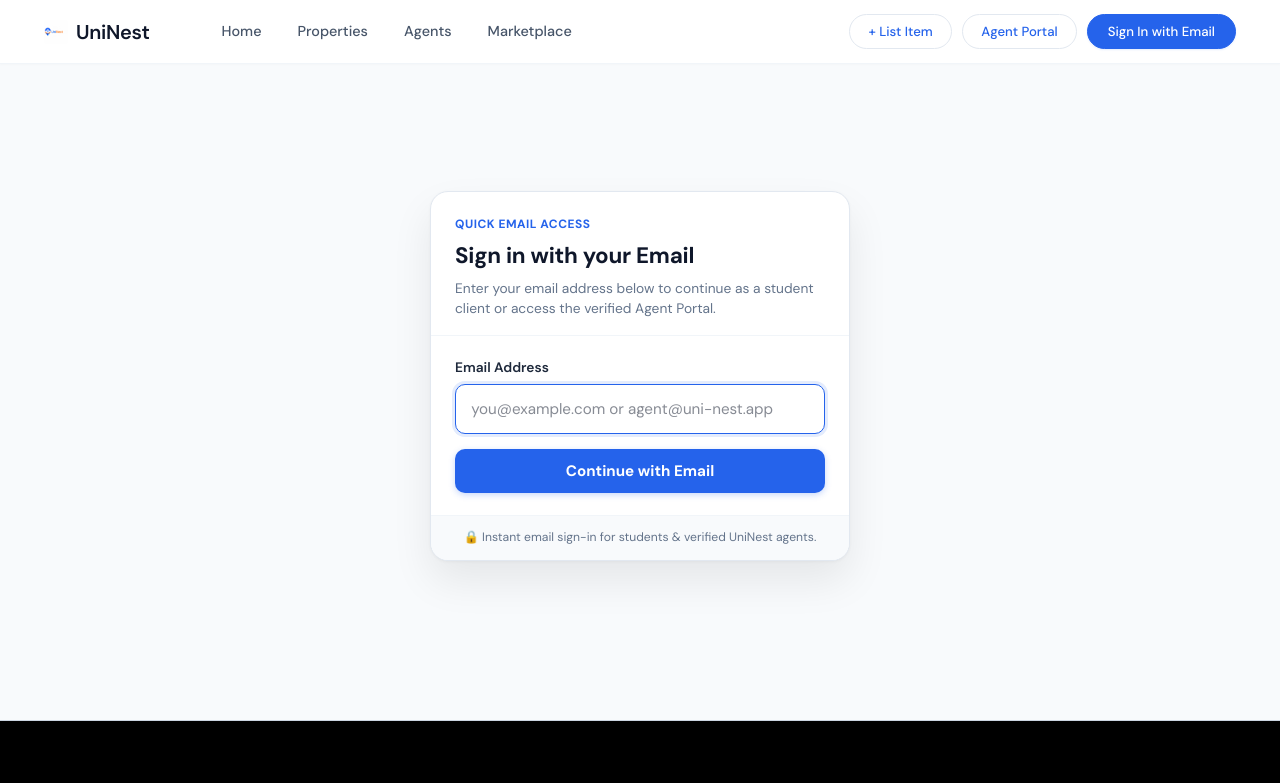
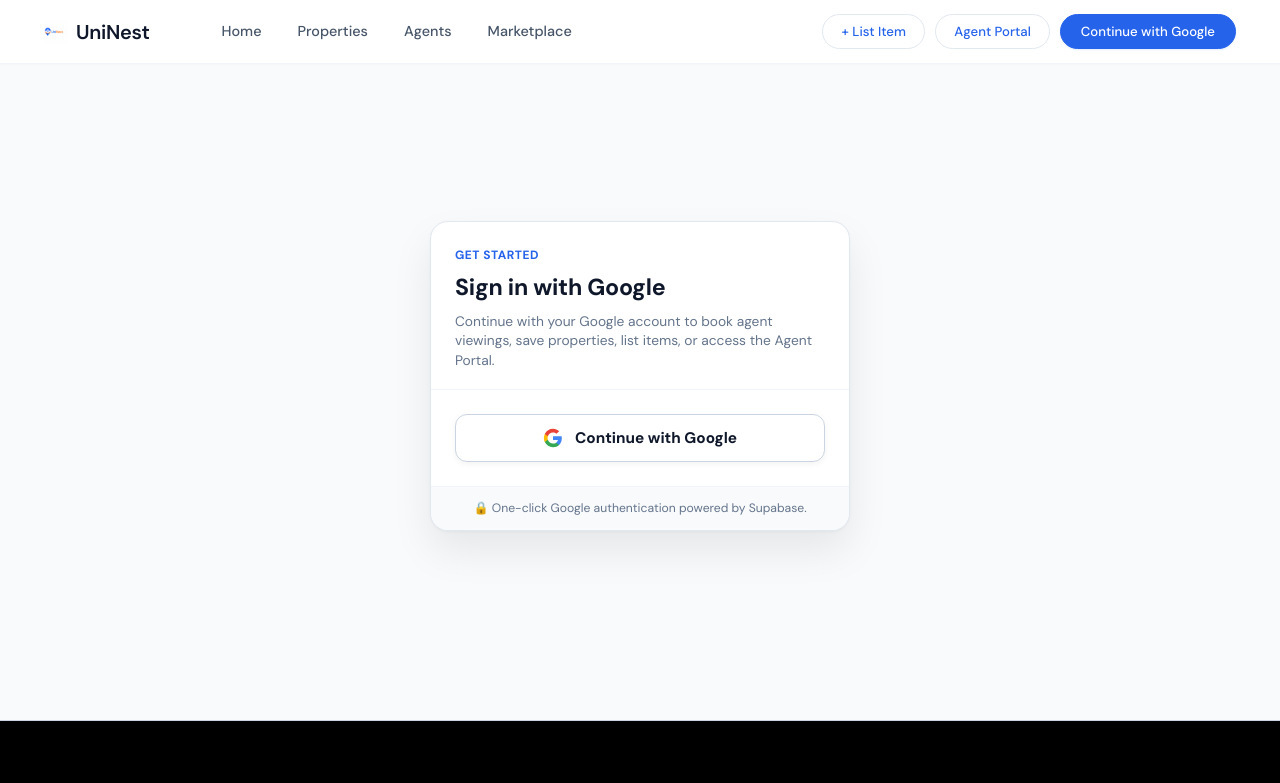
Before and after one commit to georgescourser-lab/project-UniNest, a Next.js app: page /signup in a window 1280 px wide. Shown: the top 783 px of the page. Built offline with nearby package versions, Linux system fonts and the light colour scheme; no server answers.

Commit message:
Keep only Continue with Google sign-in across all auth screens

```diff
--- a/public/js/auth.js
+++ b/public/js/auth.js
@@ -1,5 +1,5 @@
-// UniNest Simplified Email-Only Authentication System
-// Allows instant sign-in with just an email address for both the Agent Portal and all client actions.
+// UniNest One-Click Google Authentication System
+// Streamlined to Sign in with Google only (no email/password forms).
 
 (function() {
   'use strict';
@@ -17,10 +17,10 @@
         const stored = localStorage.getItem('uninest_user');
         if (stored) {
           const parsed = JSON.parse(stored);
-          if (parsed && parsed.email) {
-            const name = parsed.name || parsed.email.split('@')[0];
+          if (parsed && (parsed.id || parsed.email)) {
+            const name = parsed.name || (parsed.email ? parsed.email.split('@')[0] : 'Student');
             return {
-              id: parsed.id || 'user_' + parsed.email.replace(/[^a-z0-9]/gi, '_'),
+              id: parsed.id,
               email: parsed.email,
               name: name,
               user_metadata: { full_name: name, display_name: name }
@@ -36,10 +36,10 @@
           const [key, val] = pair.trim().split('=');
           if ((key === 'uninest_user_client' || key === 'uninest_user_session') && val) {
             const parsed = JSON.parse(decodeURIComponent(val));
-            if (parsed && parsed.email) {
-              const name = parsed.name || parsed.email.split('@')[0];
+            if (parsed && (parsed.id || parsed.email)) {
+              const name = parsed.name || (parsed.email ? parsed.email.split('@')[0] : 'Student');
               return {
-                id: parsed.id || 'user_' + parsed.email.replace(/[^a-z0-9]/gi, '_'),
+                id: parsed.id,
                 email: parsed.email,
                 name: name,
                 user_metadata: { full_name: name, display_name: name }
@@ -53,25 +53,14 @@
     },
 
     saveClientSession(user) {
-      if (!user || !user.email) return;
-      const cleanEmail = user.email.trim().toLowerCase();
-      const name = user.user_metadata?.full_name || user.name || cleanEmail.split('@')[0] || 'User';
-      const id = user.id || ('user_' + cleanEmail.replace(/[^a-z0-9]/g, '_'));
-
-      this._user = {
-        id,
-        email: cleanEmail,
-        name,
-        user_metadata: { full_name: name, display_name: name }
-      };
-
+      if (!user) return;
+      this._user = user;
       const payload = {
-        id,
-        email: cleanEmail,
-        name,
+        id: user.id || `user_${Date.now()}`,
+        email: user.email || '',
+        name: user.user_metadata?.full_name || user.name || (user.email ? user.email.split('@')[0] : 'Student'),
         createdAt: Date.now()
       };
-
       try {
         localStorage.setItem('uninest_user', JSON.stringify(payload));
         const encoded = encodeURIComponent(JSON.stringify(payload));
@@ -94,7 +83,6 @@
       return !!this._user;
     },
 
-    // Execute callback if signed in; otherwise open the simple email sign-in modal
     requireAuth(actionCallback, options = {}) {
       if (this.isAuthenticated()) {
         if (typeof actionCallback === 'function') {
@@ -104,7 +92,7 @@
       }
 
       this._pendingAction = typeof actionCallback === 'function' ? actionCallback : null;
-      const reason = options.reason || 'Enter your email address to continue.';
+      const reason = options.reason || 'Sign in with Google to continue.';
       this.openAuthModal(options.mode || 'signin', reason);
       return false;
     },
@@ -118,18 +106,13 @@
       const reasonEl = document.getElementById('uni-auth-modal-reason');
       if (reasonEl) {
         reasonEl.textContent =
-          reason || 'Enter your email address below to access client features or the Agent Portal.';
+          reason || 'Continue with your Google account to save properties, book viewings, list items, or access the Agent Portal.';
         reasonEl.style.display = 'block';
       }
 
       this.clearMessages();
       modal.classList.add('open');
       document.body.style.overflow = 'hidden';
-
-      setTimeout(() => {
-        const emailInput = document.getElementById('uni-auth-email');
-        if (emailInput) emailInput.focus();
-      }, 80);
     },
 
     closeAuthModal() {
@@ -156,7 +139,7 @@
 
     showError(msg) {
       const errBox = document.getElementById('uni-auth-error-box');
-      const text = typeof msg === 'string' ? msg : (msg?.message || 'Please enter a valid email address.');
+      const text = typeof msg === 'string' ? msg : (msg?.message || 'Google sign-in failed.');
       if (errBox) {
         errBox.textContent = text;
         errBox.style.display = 'block';
@@ -165,26 +148,35 @@
       }
     },
 
-    handleFormSubmit(e) {
-      if (e) e.preventDefault();
-      const emailInput = document.getElementById('uni-auth-email');
-      const rawEmail = emailInput ? emailInput.value.trim().toLowerCase() : '';
+    async signInWithGoogle() {
+      const btn = document.getElementById('uni-auth-google-btn');
+      if (btn) btn.disabled = true;
+      this.clearMessages();
 
-      if (!rawEmail || !rawEmail.includes('@')) {
-        this.showError('Please enter a valid email address.');
-        return;
+      try {
+        if (!window.supabaseClient) {
+          throw new Error('Authentication service not initialized.');
+        }
+
+        const returnUrl = window.location.href;
+        const { data, error } = await window.supabaseClient.auth.signInWithOAuth({
+          provider: 'google',
+          options: {
+            redirectTo: returnUrl
+          }
+        });
+
+        if (error) throw error;
+
+        if (data?.url) {
+          window.location.href = data.url;
+        }
+      } catch (err) {
+        console.error('Google Auth error:', err);
+        this.showError(err.message || 'Google authentication failed.');
+      } finally {
+        if (btn) btn.disabled = false;
       }
-
-      const name = rawEmail.split('@')[0];
-      const user = {
-        id: 'user_' + rawEmail.replace(/[^a-z0-9]/g, '_'),
-        email: rawEmail,
-        name: name,
-        user_metadata: { full_name: name, display_name: name }
-      };
-
-      this._user = user;
-      this.onAuthSuccess(`Signed in as ${rawEmail}`);
     },
 
     onAuthSuccess(message = 'Signed in successfully!') {
@@ -202,7 +194,7 @@
           } catch (e) {
             console.error('Error resuming action:', e);
           }
-        }, 120);
+        }, 200);
       }
     },
 
@@ -218,7 +210,7 @@
       this._user = null;
       this.renderNavActions();
       if (reloadPage) {
-        this.showToast('You have been signed out.', 'info');
+        this.showToast('You have been logged out.', 'info');
         window.location.reload();
       }
     },
@@ -242,7 +234,7 @@
         toast.style.opacity = '0';
         toast.style.transform = 'translateY(-10px)';
         setTimeout(() => toast.remove(), 300);
-      }, 3500);
+      }, 4000);
     },
 
     renderNavActions() {
@@ -275,7 +267,7 @@
             html = `
               <button type="button" class="btn btn-secondary" onclick="UniMarketplace.openPostModal()" style="margin-right: 0.25rem; font-size: 0.85rem; padding: 0.45rem 0.85rem;">+ List Item</button>
               <button type="button" class="btn btn-secondary" onclick="UniMarketplace.openAgentPortal()" style="font-size: 0.85rem; padding: 0.45rem 0.85rem; margin-right: 0.35rem;">Agent Portal</button>
-              <button type="button" class="btn btn-primary" onclick="UniAuth.openAuthModal('signin')" style="padding: 0.45rem 0.95rem; font-size: 0.85rem; font-weight: 600;">Sign In with Email</button>
+              <button type="button" class="btn btn-primary" onclick="UniAuth.openAuthModal('signin')" style="padding: 0.45rem 0.95rem; font-size: 0.85rem; font-weight: 600;">Continue with Google</button>
             `;
           }
         } else {
@@ -292,7 +284,7 @@
           } else {
             html = `
               <a href="marketplace.html#sell" class="btn btn-secondary" style="margin-right: 0.25rem; font-size: 0.85rem; padding: 0.45rem 0.85rem;">+ Sell Item</a>
-              <button type="button" class="btn btn-primary" onclick="UniAuth.openAuthModal('signin')" style="font-size: 0.85rem; padding: 0.45rem 0.95rem; font-weight: 600;">Sign In with Email</button>
+              <button type="button" class="btn btn-primary" onclick="UniAuth.openAuthModal('signin')" style="font-size: 0.85rem; padding: 0.45rem 0.95rem; font-weight: 600;">Continue with Google</button>
             `;
           }
         }
@@ -313,32 +305,31 @@
     modalDiv.innerHTML = `
       <div class="uni-modal-dialog uni-auth-dialog" style="max-width: 410px; width: 100%; border-radius: 18px; padding: 0; box-shadow: 0 20px 40px rgba(0,0,0,0.2); background: #ffffff; margin: auto; display: flex; flex-direction: column; overflow: hidden;">
 
-        <div style="padding: 1.25rem 1.4rem 0.9rem 1.4rem; border-bottom: 1px solid #f1f5f9; display: flex; justify-content: space-between; align-items: flex-start;">
+        <div style="padding: 1.35rem 1.4rem 0.95rem 1.4rem; border-bottom: 1px solid #f1f5f9; display: flex; justify-content: space-between; align-items: flex-start;">
           <div>
-            <div style="font-size: 0.72rem; font-weight: 700; color: #2563eb; text-transform: uppercase; letter-spacing: 0.5px; margin-bottom: 0.2rem;">QUICK EMAIL ACCESS</div>
-            <h3 style="margin: 0; font-size: 1.25rem; color: #0f172a; font-weight: 700; letter-spacing: -0.01em;">Sign in with your Email</h3>
-            <p id="uni-auth-modal-reason" style="margin: 0.3rem 0 0 0; font-size: 0.82rem; color: #64748b; line-height: 1.4;">Enter your email address below to access client features or the Agent Portal.</p>
+            <div style="font-size: 0.72rem; font-weight: 700; color: #2563eb; text-transform: uppercase; letter-spacing: 0.5px; margin-bottom: 0.2rem;">WELCOME TO UNINEST</div>
+            <h3 style="margin: 0; font-size: 1.3rem; color: #0f172a; font-weight: 700; letter-spacing: -0.01em;">Sign in with Google</h3>
+            <p id="uni-auth-modal-reason" style="margin: 0.3rem 0 0 0; font-size: 0.84rem; color: #64748b; line-height: 1.45;">Continue with your Google account to save properties, book viewings, list items, or access the Agent Portal.</p>
           </div>
           <button type="button" class="uni-modal-close-btn" onclick="UniAuth.closeAuthModal()" style="margin-left: 1rem; flex-shrink: 0;" aria-label="Close modal">&times;</button>
         </div>
 
-        <div style="padding: 1.15rem 1.4rem 1.35rem 1.4rem;">
-          <div id="uni-auth-error-box" style="display: none; background: #fee2e2; border: 1px solid #fca5a5; color: #991b1b; padding: 0.6rem 0.85rem; border-radius: 8px; font-size: 0.82rem; margin-bottom: 0.85rem;"></div>
+        <div style="padding: 1.35rem 1.4rem;">
+          <div id="uni-auth-error-box" style="display: none; background: #fee2e2; border: 1px solid #fca5a5; color: #991b1b; padding: 0.6rem 0.85rem; border-radius: 8px; font-size: 0.82rem; margin-bottom: 0.9rem;"></div>
 
-          <form onsubmit="UniAuth.handleFormSubmit(event)" style="display: flex; flex-direction: column; gap: 0.85rem; width: 100%;">
-            <div class="form-group" style="margin: 0; width: 100%; display: flex; flex-direction: column;">
-              <label for="uni-auth-email" class="form-label" style="font-size: 0.84rem; font-weight: 600; color: #1e293b; margin-bottom: 0.35rem; display: block;">Email Address</label>
-              <input type="email" id="uni-auth-email" class="form-input" placeholder="you@example.com or agent@uni-nest.app" required style="width: 100%; box-sizing: border-box; padding: 0.7rem 0.9rem; border: 1.5px solid #cbd5e1; border-radius: 10px; font-size: 0.92rem; background: #ffffff; color: #0f172a; outline: none;" />
-            </div>
-
-            <button type="submit" id="uni-auth-submit-btn" class="btn btn-primary" style="width: 100%; height: 42px; padding: 0.6rem 1.25rem; font-weight: 700; border-radius: 10px; font-size: 0.92rem; background: #2563eb; color: #ffffff; border: none; cursor: pointer; display: flex; align-items: center; justify-content: center; box-shadow: 0 2px 6px rgba(37, 99, 235, 0.25);">
-              Continue with Email
-            </button>
-          </form>
+          <button type="button" id="uni-auth-google-btn" onclick="UniAuth.signInWithGoogle()" style="width: 100%; height: 46px; display: flex; align-items: center; justify-content: center; gap: 0.75rem; background: #ffffff; border: 1.5px solid #cbd5e1; color: #0f172a; padding: 0.55rem 1rem; border-radius: 12px; font-weight: 700; font-size: 0.95rem; box-shadow: 0 2px 6px rgba(0,0,0,0.05); cursor: pointer; transition: all 0.2s ease;">
+            <svg width="20" height="20" viewBox="0 0 24 24">
+              <path fill="#4285F4" d="M22.56 12.25c0-.78-.07-1.53-.2-2.25H12v4.26h5.92c-.26 1.37-1.04 2.53-2.21 3.31v2.77h3.57c2.08-1.92 3.28-4.74 3.28-8.09z"/>
+              <path fill="#34A853" d="M12 23c2.97 0 5.46-.98 7.28-2.66l-3.57-2.77c-.98.66-2.23 1.06-3.71 1.06-2.86 0-5.29-1.93-6.16-4.53H2.18v2.84C3.99 20.53 7.7 23 12 23z"/>
+              <path fill="#FBBC05" d="M5.84 14.09c-.22-.66-.35-1.36-.35-2.09s.13-1.43.35-2.09V7.06H2.18C1.43 8.55 1 10.22 1 12s.43 3.45 1.18 4.94l2.85-2.22.81-.63z"/>
+              <path fill="#EA4335" d="M12 5.38c1.62 0 3.06.56 4.21 1.64l3.15-3.15C17.45 2.09 14.97 1 12 1 7.7 1 3.99 3.47 2.18 7.06l3.66 2.84c.87-2.6 3.3-4.52 6.16-4.52z"/>
+            </svg>
+            Continue with Google
+          </button>
         </div>
 
         <div style="background: #f8fafc; padding: 0.7rem 1.25rem; border-top: 1px solid #f1f5f9; text-align: center; font-size: 0.74rem; color: #64748b;">
-          🔒 Instant email sign-in for students &amp; verified UniNest agents.
+          🔒 One-click Google authentication powered by Supabase.
         </div>
       </div>
     `;
@@ -358,12 +349,60 @@
     });
   }
 
-  document.addEventListener('DOMContentLoaded', () => {
+  document.addEventListener('DOMContentLoaded', async () => {
     ensureAuthModalInDom();
+
     const storedUser = UniAuth.getStoredUser();
     if (storedUser) {
       UniAuth._user = storedUser;
     }
+
+    // Extract OAuth tokens if redirected back with URL hash (#access_token=...)
+    if (window.location.hash && window.location.hash.includes('access_token')) {
+      try {
+        const hashParams = new URLSearchParams(window.location.hash.replace(/^#/, ''));
+        const accessToken = hashParams.get('access_token');
+        const refreshToken = hashParams.get('refresh_token');
+        if (accessToken && refreshToken && window.supabaseClient) {
+          const { data, error } = await window.supabaseClient.auth.setSession({
+            access_token: accessToken,
+            refresh_token: refreshToken
+          });
+          if (!error && data?.user) {
+            UniAuth._user = data.user;
+            UniAuth.saveClientSession(data.user);
+            UniAuth.showToast('✓ Signed in with Google!', 'success');
+            if (window.history && window.history.replaceState) {
+              window.history.replaceState(null, '', window.location.pathname + window.location.search);
+            }
+          }
+        }
+      } catch (hashErr) {
+        console.warn('OAuth token extraction error:', hashErr);
+      }
+    }
+
+    // Check existing Supabase session & listen for Google OAuth state changes
+    try {
+      if (window.supabaseClient && window.supabaseClient.auth) {
+        const { data } = await window.supabaseClient.auth.getSession();
+        if (data?.session?.user) {
+          UniAuth._user = data.session.user;
+          UniAuth.saveClientSession(UniAuth._user);
+        }
+
+        window.supabaseClient.auth.onAuthStateChange((_event, session) => {
+          if (session?.user) {
+            UniAuth._user = session.user;
+            UniAuth.saveClientSession(session.user);
+          }
+          UniAuth.renderNavActions();
+        });
+      }
+    } catch (e) {
+      console.warn('Supabase session initialization notice:', e);
+    }
+
     UniAuth.renderNavActions();
   });
 })();
--- a/src/components/AuthCard.tsx
+++ b/src/components/AuthCard.tsx
@@ -2,7 +2,7 @@
 
 import { useState } from 'react';
 import { useSearchParams } from 'next/navigation';
-import { signInWithEmailOnly } from '@/app/actions/authActions';
+import { getGoogleOAuthUrl } from '@/app/actions/authActions';
 
 interface AuthCardProps {
   initialTab?: 'signin' | 'signup';
@@ -12,52 +12,42 @@
 }
 
 export default function AuthCard({
+  initialTab = 'signin',
   reason,
   onClose,
 }: AuthCardProps) {
   const searchParams = useSearchParams();
   const nextParam = searchParams.get('next') || '/search';
 
-  const [email, setEmail] = useState('');
   const [loading, setLoading] = useState(false);
-  const [errorMsg, setErrorMsg] = useState('');
+  const [errorMsg, setErrorMsg] = useState(() => {
+    if (typeof window !== 'undefined') {
+      const err = new URLSearchParams(window.location.search).get('error');
+      if (err) return err;
+    }
+    return '';
+  });
 
-  const handleSubmit = async (e: React.FormEvent) => {
-    e.preventDefault();
+  const handleGoogleSignIn = async () => {
+    setLoading(true);
     setErrorMsg('');
+    try {
+      const origin = window.location.origin;
+      const res = await getGoogleOAuthUrl(origin, nextParam);
 
-    const cleanEmail = email.trim().toLowerCase();
-    if (!cleanEmail || !cleanEmail.includes('@')) {
-      setErrorMsg('Please enter a valid email address.');
-      return;
-    }
-
-    setLoading(true);
-    try {
-      const res = await signInWithEmailOnly(cleanEmail);
-      if (res.error || !res.user) {
-        setErrorMsg(res.error || 'Could not sign in with that email.');
+      if (res.error) {
+        setErrorMsg(res.error);
         setLoading(false);
         return;
       }
 
-      const userPayload = {
-        id: res.user.id,
-        email: res.user.email,
-        name: res.user.name,
-        createdAt: Date.now(),
-      };
-
-      try {
-        localStorage.setItem('uninest_user', JSON.stringify(userPayload));
-        const encoded = encodeURIComponent(JSON.stringify(userPayload));
-        document.cookie = `uninest_user_client=${encoded}; path=/; max-age=2592000; SameSite=Lax`;
-        document.cookie = `uninest_user_session=${encoded}; path=/; max-age=2592000; SameSite=Lax`;
-      } catch (e) {}
-
-      window.location.href = nextParam;
+      if (res.url) {
+        window.location.href = res.url;
+      } else {
+        setLoading(false);
+      }
     } catch (err: any) {
-      setErrorMsg(err?.message || 'Unable to sign in. Please try again.');
+      setErrorMsg(err?.message || 'Google sign-in failed. Please try again.');
       setLoading(false);
     }
   };
@@ -82,7 +72,7 @@
       {/* Header */}
       <div
         style={{
-          padding: '1.4rem 1.5rem 1rem',
+          padding: '1.5rem 1.5rem 1.1rem',
           borderBottom: '1px solid #f1f5f9',
           display: 'flex',
           justifyContent: 'space-between',
@@ -100,18 +90,18 @@
               marginBottom: '0.25rem',
             }}
           >
-            QUICK EMAIL ACCESS
+            {initialTab === 'signup' ? 'GET STARTED' : 'WELCOME TO UNINEST'}
           </div>
           <h2
             style={{
               margin: 0,
-              fontSize: '1.4rem',
+              fontSize: '1.45rem',
               color: '#0f172a',
               fontWeight: 700,
               letterSpacing: '-0.01em',
             }}
           >
-            Sign in with your Email
+            Sign in with Google
           </h2>
           <p
             style={{
@@ -122,7 +112,7 @@
             }}
           >
             {reason ||
-              'Enter your email address below to continue as a student client or access the verified Agent Portal.'}
+              'Continue with your Google account to book agent viewings, save properties, list items, or access the Agent Portal.'}
           </p>
         </div>
 
@@ -151,8 +141,8 @@
         )}
       </div>
 
-      {/* Body Content */}
-      <div style={{ padding: '1.25rem 1.5rem 1.4rem' }}>
+      {/* Body Content — Google Sign-In Only */}
+      <div style={{ padding: '1.5rem' }}>
         {errorMsg && (
           <div
             style={{
@@ -170,76 +160,61 @@
           </div>
         )}
 
-        <form onSubmit={handleSubmit} style={{ display: 'flex', flexDirection: 'column', gap: '0.9rem', width: '100%' }}>
-          <div style={{ display: 'flex', flexDirection: 'column' }}>
-            <label
-              htmlFor="auth-email-input"
-              style={{
-                fontSize: '0.86rem',
-                fontWeight: 600,
-                color: '#1e293b',
-                marginBottom: '0.35rem',
-              }}
-            >
-              Email Address
-            </label>
-            <input
-              id="auth-email-input"
-              type="email"
-              value={email}
-              onChange={(e) => setEmail(e.target.value)}
-              placeholder="you@example.com or agent@uni-nest.app"
-              autoComplete="email"
-              required
-              autoFocus
-              style={{
-                width: '100%',
-                boxSizing: 'border-box',
-                padding: '0.75rem 0.95rem',
-                border: '1.5px solid #cbd5e1',
-                borderRadius: '10px',
-                fontSize: '0.95rem',
-                color: '#0f172a',
-                outline: 'none',
-                background: '#ffffff',
-                transition: 'border-color 0.2s, box-shadow 0.2s',
-              }}
-              onFocus={(e) => {
-                e.target.style.borderColor = '#2563eb';
-                e.target.style.boxShadow = '0 0 0 3px rgba(37, 99, 235, 0.12)';
-              }}
-              onBlur={(e) => {
-                e.target.style.borderColor = '#cbd5e1';
-                e.target.style.boxShadow = 'none';
-              }}
-            />
-          </div>
-
         <button
-            type="submit"
+          type="button"
+          onClick={handleGoogleSignIn}
           disabled={loading}
           style={{
             width: '100%',
-              height: '44px',
-              padding: '0.65rem 1.25rem',
-              fontWeight: 700,
-              borderRadius: '10px',
-              fontSize: '0.95rem',
-              background: '#2563eb',
-              color: '#ffffff',
-              border: 'none',
-              cursor: loading ? 'not-allowed' : 'pointer',
+            height: '48px',
             display: 'flex',
             alignItems: 'center',
             justifyContent: 'center',
-              boxShadow: '0 2px 6px rgba(37, 99, 235, 0.25)',
-              transition: 'background-color 0.15s ease',
+            gap: '0.75rem',
+            background: '#ffffff',
+            border: '1.5px solid #cbd5e1',
+            color: '#0f172a',
+            borderRadius: '12px',
+            fontWeight: 700,
+            fontSize: '0.96rem',
+            boxShadow: '0 2px 6px rgba(0, 0, 0, 0.05)',
+            cursor: loading ? 'not-allowed' : 'pointer',
+            transition: 'all 0.15s ease',
             opacity: loading ? 0.7 : 1,
           }}
+          onMouseOver={(e) => {
+            if (!loading) {
+              e.currentTarget.style.borderColor = '#2563eb';
+              e.currentTarget.style.background = '#f8fafc';
+            }
+          }}
+          onMouseOut={(e) => {
+            if (!loading) {
+              e.currentTarget.style.borderColor = '#cbd5e1';
+              e.currentTarget.style.background = '#ffffff';
+            }
+          }}
         >
-            {loading ? 'Signing in...' : 'Continue with Email'}
+          <svg width="20" height="20" viewBox="0 0 24 24">
+            <path
+              fill="#4285F4"
+              d="M22.56 12.25c0-.78-.07-1.53-.2-2.25H12v4.26h5.92c-.26 1.37-1.04 2.53-2.21 3.31v2.77h3.57c2.08-1.92 3.28-4.74 3.28-8.09z"
+            />
+            <path
+              fill="#34A853"
+              d="M12 23c2.97 0 5.46-.98 7.28-2.66l-3.57-2.77c-.98.66-2.23 1.06-3.71 1.06-2.86 0-5.29-1.93-6.16-4.53H2.18v2.84C3.99 20.53 7.7 23 12 23z"
+            />
+            <path
+              fill="#FBBC05"
+              d="M5.84 14.09c-.22-.66-.35-1.36-.35-2.09s.13-1.43.35-2.09V7.06H2.18C1.43 8.55 1 10.22 1 12s.43 3.45 1.18 4.94l2.85-2.22.81-.63z"
+            />
+            <path
+              fill="#EA4335"
+              d="M12 5.38c1.62 0 3.06.56 4.21 1.64l3.15-3.15C17.45 2.09 14.97 1 12 1 7.7 1 3.99 3.47 2.18 7.06l3.66 2.84c.87-2.6 3.3-4.52 6.16-4.52z"
+            />
+          </svg>
+          {loading ? 'Connecting to Google...' : 'Continue with Google'}
         </button>
-        </form>
       </div>
 
       {/* Footer */}
@@ -253,7 +228,7 @@
           color: '#64748b',
         }}
       >
-        🔒 Instant email sign-in for students &amp; verified UniNest agents.
+        🔒 One-click Google authentication powered by Supabase.
       </div>
     </div>
   );
--- a/src/components/SiteNav.tsx
+++ b/src/components/SiteNav.tsx
@@ -43,7 +43,7 @@
                 </form>
               </>
             ) : (
-              <Link href="/login" className="btn-nav-solid">Sign In with Email</Link>
+              <Link href="/login" className="btn-nav-solid">Continue with Google</Link>
             )}
           </div>
         </div>
```
Lines whose indentation alone changed are shown as unchanged.
